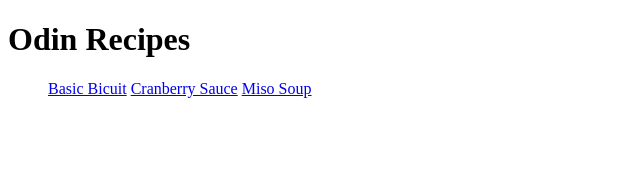
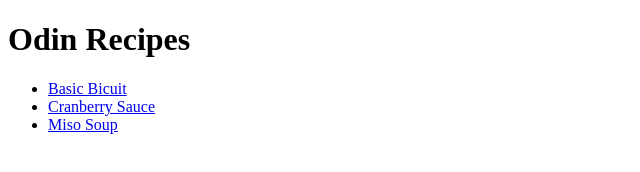
Before and after one commit to thisisshiki/odin-recipes, a plain HTML site: page index.html in a window 1280 px wide. Shown: the whole page, without its empty margins (0-640 px from the left). Drawn offline with Linux system fonts and the light colour scheme.

Commit message:
fix home page list format

```diff
--- a/index.html
+++ b/index.html
@@ -11,9 +11,9 @@
     <h1>Odin Recipes</h1>
 
     <ul>
-        <a href="./recipes/basicBiscuit.html">Basic Bicuit</a>
-        <a href="./recipes/cranberrySauce.html">Cranberry Sauce</a>
-        <a href="./recipes/misoSoup.html">Miso Soup</a>
+        <li><a href="./recipes/basicBiscuit.html">Basic Bicuit</a></li>
+        <li><a href="./recipes/cranberrySauce.html">Cranberry Sauce</a></li>
+        <li><a href="./recipes/misoSoup.html">Miso Soup</a></li>
     </ul>
 </body>
 
```
